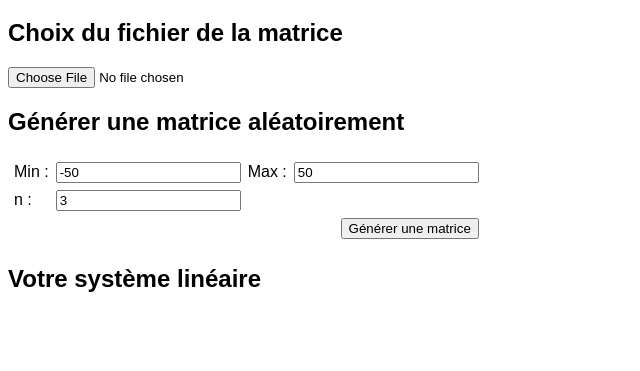
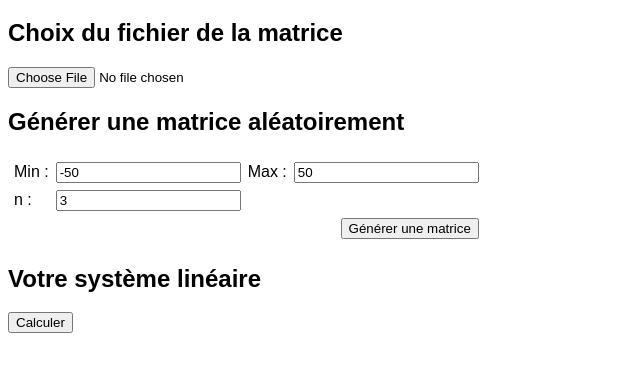
Before and after one commit to Diogo-Ferreira/algo_num, a plain HTML site: page labo3/index.html in a window 1280 px wide. Shown: the part 61-432 px from the top of the page, without its empty margins (0-640 px from the left). Drawn offline with Linux system fonts and the light colour scheme.

Commit message:
elimination gauss + generate matrix

```diff
--- a/labo3/index.html
+++ b/labo3/index.html
@@ -35,6 +35,8 @@
   </section>
   <section>
     <h2>Votre système linéaire</h2>
+
+    <input type="button" id="eliminationGauss" onclick="eliminaionGauss();" value="Calculer" />
     <table id="tableMatrix">
     </table>
 
@@ -50,6 +52,16 @@
     }
 
     Matrix.prototype = {
+      copy : function() {
+        var m = new Matrix(this.n);
+        for(var i = 0 ; i<this.n ; i++) {
+          for(var j = 0 ; j<this.n ; j++) {
+            m.put(i, j, parseFloat(this.get(i, j)));
+          }
+        }
+        return m;
+      },
+
       put : function(row, column, value) {
         if(this.rows[row] == undefined){
           this.rows[row] = [];
@@ -64,7 +76,7 @@
 
       display : function(tableID) {
 
-        clearTable(tableID);
+        //clearTable(tableID);
         var table = document.getElementById(tableID);
         var newRow, column, index=0, cell=0;
         for(var i = 0; i<this.rows.length ; i++) {
@@ -78,7 +90,7 @@
       }
     }
 
-    var matrix, matrixUnknow, matrixResult;
+    var matrix, matrixUnknow, matrixResult, matrixGauss;
 
     function changeFileJson(evt) {
       file = evt.target.files[0];
@@ -154,36 +166,38 @@
 
     function eliminaionGauss() {
       if(matrix == undefined) {
-        alert("La matrice n'est pas définie.");
+        alert("Aucune matrix choisie!");
         return;
       }
 
+      matrixGauss = matrix.copy();
+
       var x=[], p,s, i,j,k, val=0;
-      for(k = 0 ; k < matrix.n-1 ; k++) {
-        if(matrix.get(k, k) == 0) {
+      for(k = 0 ; k < matrixGauss.n-1 ; k++) {
+        if(matrixGauss.get(k, k) == 0) {
           alert("Un pivot nul => methode de Gauss non applicable!");
           return;
         }
 
         //Reduction
-        for(i = k+1 ; i<matrix.n ; i++) {
-          p = matrix.get(i, k)/matrix.get(k, k);
-          for(j = k ; j<matrix.n ; j++) {
-            val = (matrix.get(i, j)-p*matrix.get(k, j)).toFixed(2);
-            matrix.put(i, j, val);
+        for(i = k+1 ; i<matrixGauss.n ; i++) {
+          p = matrixGauss.get(i, k)/matrixGauss.get(k, k);
+          for(j = k ; j<matrixGauss.n ; j++) {
+            val = (matrixGauss.get(i, j)-p*matrixGauss.get(k, j)).toFixed(2);
+            matrixGauss.put(i, j, parseFloat(val));
           }
           val = (matrixResult.get(i, 0)-p*matrixResult.get(k, 0)).toFixed(2);
-          matrixResult.put(i, 0, val);
+          matrixResult.put(i, 0, parseFloat(val));
         }
       }
 
       //Resoluton
-      for(i = matrix.n-1 ; i>=0 ; i--) {
+      for(i = matrixGauss.n-1 ; i>=0 ; i--) {
         s=0;
-        for(j = i+1 ; j<matrix.n ; j++) {
-          s=s+matrix.get(i, j)*x[j];
+        for(j = i+1 ; j<matrixGauss.n ; j++) {
+          s=s+matrixGauss.get(i, j)*x[j];
         }
-        x[i]=(matrixResult.get(i, 0)-s)/matrix.get(i, i);
+        x[i]=(matrixResult.get(i, 0)-s)/matrixGauss.get(i, i);
       }
 /*
       var eps=1e-4;
@@ -198,7 +212,7 @@
         }
       }*/
 
-      matrix.display("tableMatrixResult");
+      matrixGauss.display("tableMatrixResult");
       matrixResult.display("tableMatrixResult");
     }
 
```
